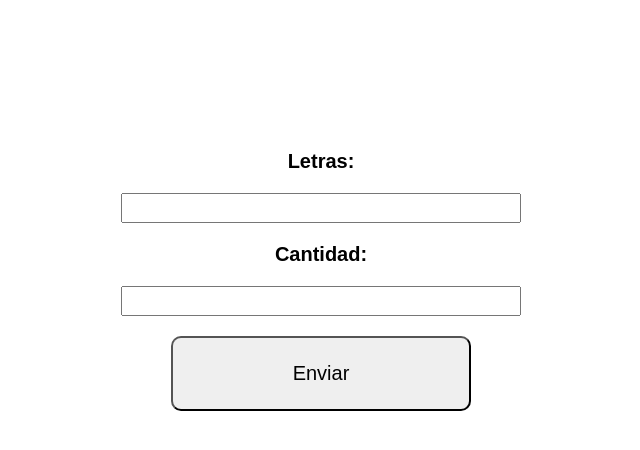
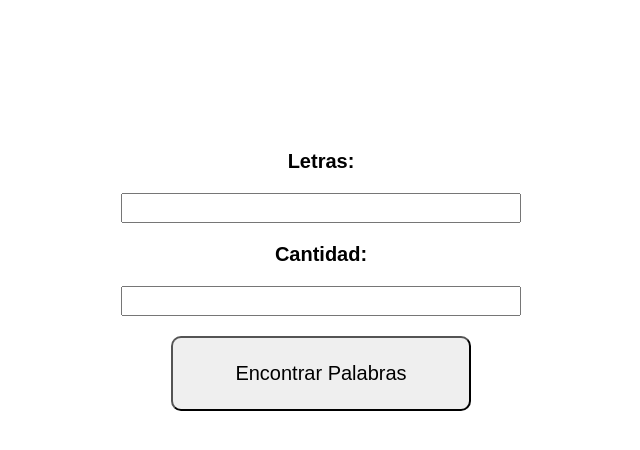
Before and after one commit to mickeybot-79/wordfinder, a website: page public/index.html in a window 1280 px wide. Shown: the whole page, without its empty margins (319-959 px from the left). Drawn offline with Linux system fonts and the light colour scheme.

Commit message:
Update index.html

```diff
--- a/public/index.html
+++ b/public/index.html
@@ -12,7 +12,7 @@
         <input type="text" id="letters">
         <label for="length">Cantidad:</label>
         <input type="text" id="length">
-        <button type="button" id="submit">Enviar</button>
+        <button type="button" id="submit">Encontrar Palabras</button>
         <p id="result"></p>
     </div>
     <script src="/main.js"></script>
```
